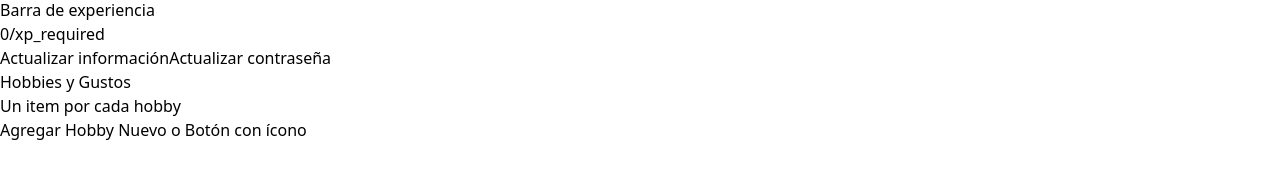
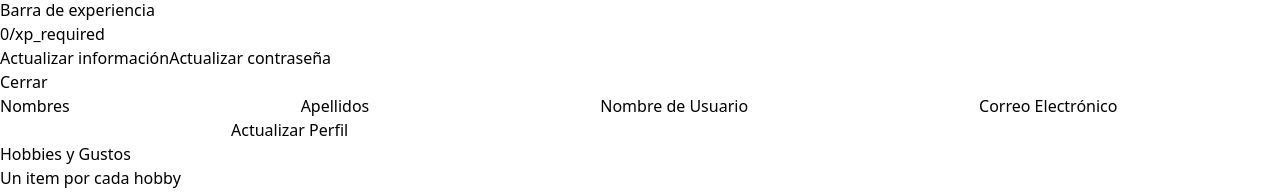
Before and after one commit to task-managment-mintic/frontend, a React (Vite) app: page /profile in a window 1280 px wide. Both pictures are taken after a click on the button "Actualizar información". Shown: the part 218-410 px from the top of the page. Built offline with nearby package versions, Linux system fonts and the light colour scheme.

Commit message:
feat: implement logic to Open forms with necessary inputs and close form

```diff
--- a/src/components/User/ProfileCard.jsx
+++ b/src/components/User/ProfileCard.jsx
@@ -1,4 +1,19 @@
+import { useState } from "react"
+import UpdateForm from "./UpdateForm"
+
 const ProfileCard = () => {
+    const [formType, setFormType] = useState(null)
+    const [isModalOpen, setIsModalOpen] = useState(false)
+
+    const handleFormChange = type => {
+        setFormType(type)
+        setIsModalOpen(true)
+    }
+
+    const closeModal = () => {
+        setIsModalOpen(false)
+    }
+
     return (
         <div>
             <h1>INFORMACIÓN PERSONAL</h1>
@@ -17,8 +32,10 @@ const ProfileCard = () => {
                     Barra de experiencia
                     <p>0/xp_required</p>
                 </div>
-                <button>Actualizar información</button>
-                <button>Actualizar contraseña</button>
+                <button onClick={() => handleFormChange('profile')}>Actualizar información</button>
+                <button onClick={() => handleFormChange('password')}>Actualizar contraseña</button>
+
+                {isModalOpen && <UpdateForm formType={formType} closeModal={closeModal} />}
             </div>
         </div>
     )
--- a/src/components/User/UpdateForm.jsx
+++ b/src/components/User/UpdateForm.jsx
@@ -1,6 +1,10 @@
-const UpdateForm = () => {
+import PropTypes from 'prop-types'
+
+const UpdateForm = ({ formType, closeModal }) => {
     return (
         <div>
+            <button onClick={closeModal}>Cerrar</button>
+            {formType === 'profile' && (
                 <form>
                     <label>Nombres</label>
                     <input type='text' />
@@ -12,7 +16,9 @@ const UpdateForm = () => {
                     <input type='email' />
                     <button>Actualizar Perfil</button>
                 </form>
+            )}
 
+            {formType === 'password' && (
                 <form>
                     <label htmlFor=''>Contraseña anterior</label>
                     <input type='password' />
@@ -21,8 +27,15 @@ const UpdateForm = () => {
                     <label htmlFor=''>Confirmar nueva contraseña</label>
                     <input type='password' />
                 </form>
+            )}
+
         </div>
     )
 }
 
+UpdateForm.propTypes = {
+    formType: PropTypes.oneOf(['profile', 'password']).isRequired,
+    closeModal: PropTypes.func.isRequired
+}
+
 export default UpdateForm
```
Lines whose indentation alone changed are shown as unchanged.
